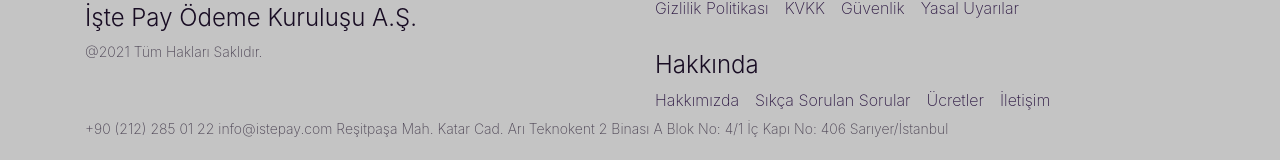
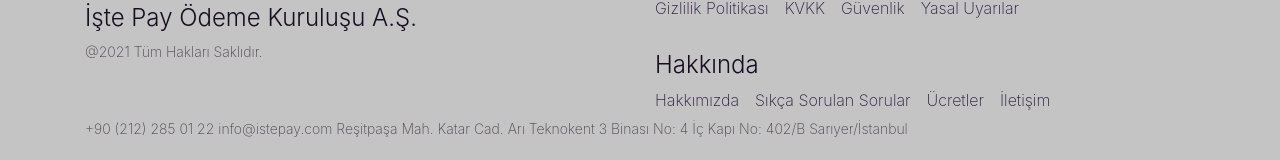
Before and after one commit to Valensas/valenspara.com, a Jekyll site: the page built from index.md, in a window 1280 px wide. Shown: the part 1301-1461 px from the top of the page. Built offline with Jekyll 4.4.1, drawn with Linux system fonts in a browser that asks for light colours; nearby versions of some CDN libraries.

Commit message:
footer adres değişikliği

```diff
--- a/_config.yml
+++ b/_config.yml
@@ -30,8 +30,8 @@
   +90 (212) 285 01 22
   info@istepay.com
   Reşitpaşa Mah. Katar Cad.
-  Arı Teknokent 2 Binası A Blok No:<span> 4/1
-  İç Kapı No:<span> 406
+  Arı Teknokent 3 Binası No:<span> 4
+  İç Kapı No:<span> 402/B
   Sarıyer/İstanbul
 footer_navigation_1_title: Güvenlik
 footer_navigation_1:
```
